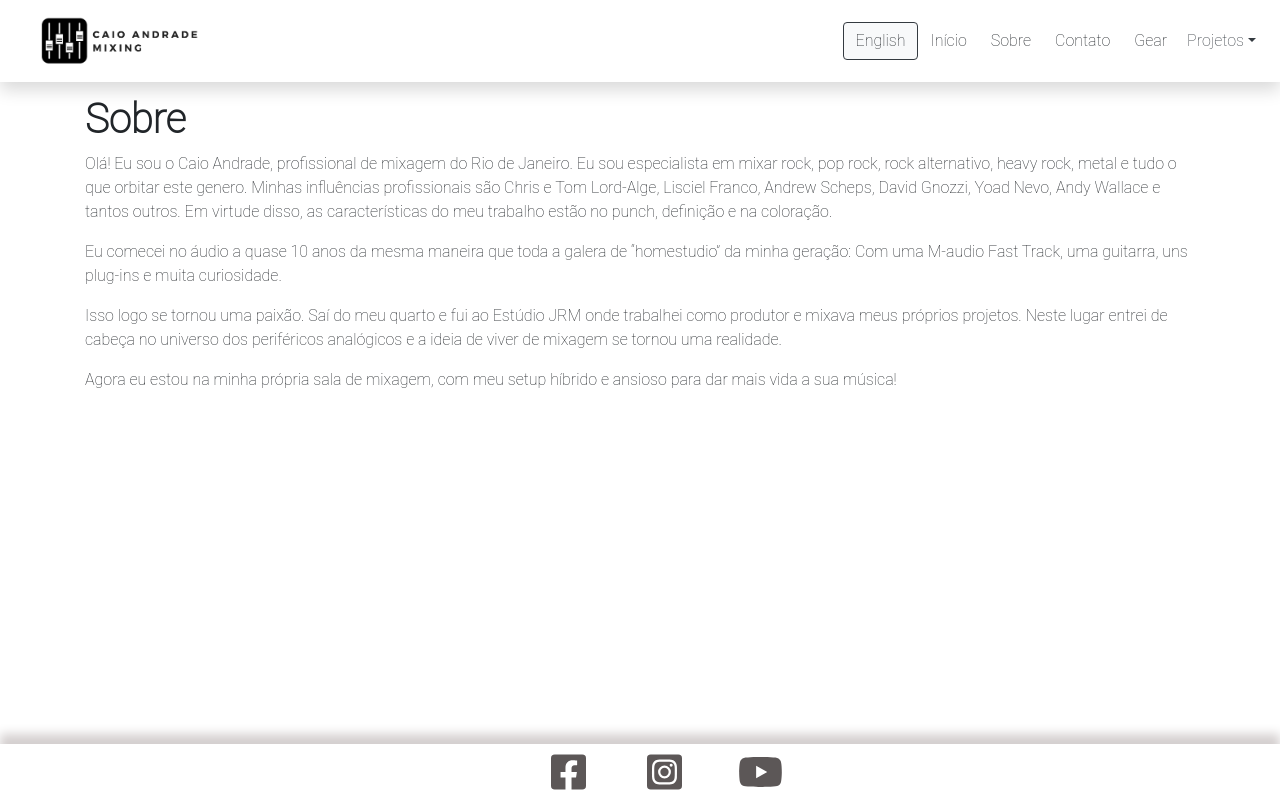
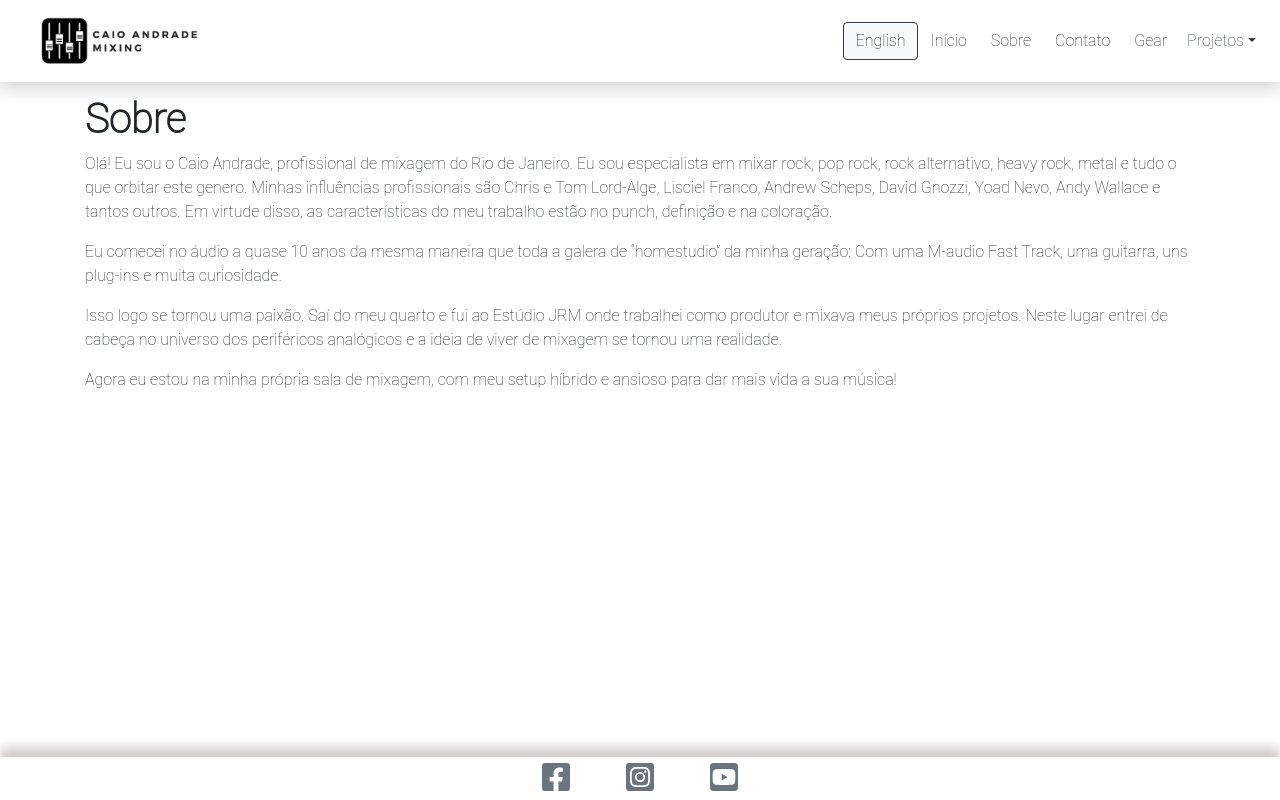
Before and after one commit to PedroMarianoAlmeida/Bi-Language-Portfolio-WebApp-in-Next.js-musician-, a Next.js app: page /about in a window 1280 px wide. Built offline with nearby package versions, Linux system fonts and the light colour scheme.

Commit message:
Inserting FaceAwsome logos components

```diff
--- a/components/all-pages/Footer.js
+++ b/components/all-pages/Footer.js
@@ -1,64 +1,27 @@
+import { faFacebookSquare, faInstagramSquare, faYoutubeSquare } from '@fortawesome/free-brands-svg-icons'
+
+import { FontAwesomeIcon } from '@fortawesome/react-fontawesome'
+
 const Footer = () => {
   return (
     <footer className="fixed-bottom bg-white d-flex justify-content-center" id='my-footer'>
 
-      <a href="https://www.facebook.com/CaiaoReliquia" target="_blank" className="mx-4 py-2">
-        <div className="mx-4" id="facebook" alt='Caio-Andrade-facebook-profile'></div>
+      <a href="https://www.facebook.com/CaiaoReliquia" target="_blank" className="mx-4 my-1">
+        <FontAwesomeIcon icon={faFacebookSquare} className="mx-1 text-secondary" alt="Facebook-logo" size="2x" />
       </a>
 
-      <a href="https://www.instagram.com/caioandrademix/" target="_blank" className="mx-4 py-2 ">
-        <div className="mx-4" id="instagram" alt='Caio-Andrade-instagram-profile'></div>
+      <a href="https://www.instagram.com/caioandrademix/" target="_blank" className="mx-4 my-1 ">
+        <FontAwesomeIcon icon={faInstagramSquare} className="mx-1 text-secondary" alt="Instagram-logo" size="2x" />
       </a>
 
-      <a href="https://www.youtube.com/channel/UCTGXBtyqOjyV0R78iUAFFhg" target="_blank" className="mx-4 py-2 " >
-        <div className="mx-4" id="youtube" alt='Caio-Andrade-youtube-channel'></div>
+      <a href="https://www.youtube.com/channel/UCTGXBtyqOjyV0R78iUAFFhg" target="_blank" className="mx-4 my-1 " >
+        <FontAwesomeIcon icon={faYoutubeSquare} className="mx-1 text-secondary" alt="Youtube-logo" size="2x" />
       </a>
 
       <style jsx>{`
                 #my-footer{
-                    height: 7%;
                     box-shadow: 0 -10px 10px rgb(212 207 207);
                 }
-
-                #facebook {
-                    height: 100%;
-                    width: 100%;
-                    background-color: rgba(92 87 87);
-                    -webkit-mask-size: contain;
-                    mask-size: contain;
-                    -webkit-mask-position: center;
-                    mask-position: center;
-                    -webkit-mask-repeat: no-repeat;
-                    mask-repeat: no-repeat;
-                    mask-image: url("/images/company-logos/facebook.svg");
-                  }
-
-                  #instagram {
-                    height: 100%;
-                    width: 100%;
-                    background-color: rgba(92 87 87);
-                    -webkit-mask-size: contain;
-                    mask-size: contain;
-                    -webkit-mask-position: center;
-                    mask-position: center;
-                    -webkit-mask-repeat: no-repeat;
-                    mask-repeat: no-repeat;
-                    mask-image: url("/images/company-logos/instagram.svg");
-                  }
-
-                  #youtube {
-                    height: 100%;
-                    width: 100%;
-                    background-color: rgba(92 87 87);
-                    -webkit-mask-size: contain;
-                    mask-size: contain;
-                    -webkit-mask-position: center;
-                    mask-position: center;
-                    -webkit-mask-repeat: no-repeat;
-                    mask-repeat: no-repeat;
-                    mask-image: url("/images/company-logos/youtube.svg");
-                  }
-
             `}</style>
     </footer>
   );
--- a/package.json
+++ b/package.json
@@ -9,6 +9,7 @@
   },
   "dependencies": {
     "@fortawesome/fontawesome-svg-core": "^1.2.29",
+    "@fortawesome/free-brands-svg-icons": "^5.14.0",
     "@fortawesome/free-solid-svg-icons": "^5.13.1",
     "@fortawesome/react-fontawesome": "^0.1.11",
     "@zeit/next-css": "^1.0.1",
```
Also changed, not shown: 1 other file (tests, documents, lock files or other folders).
